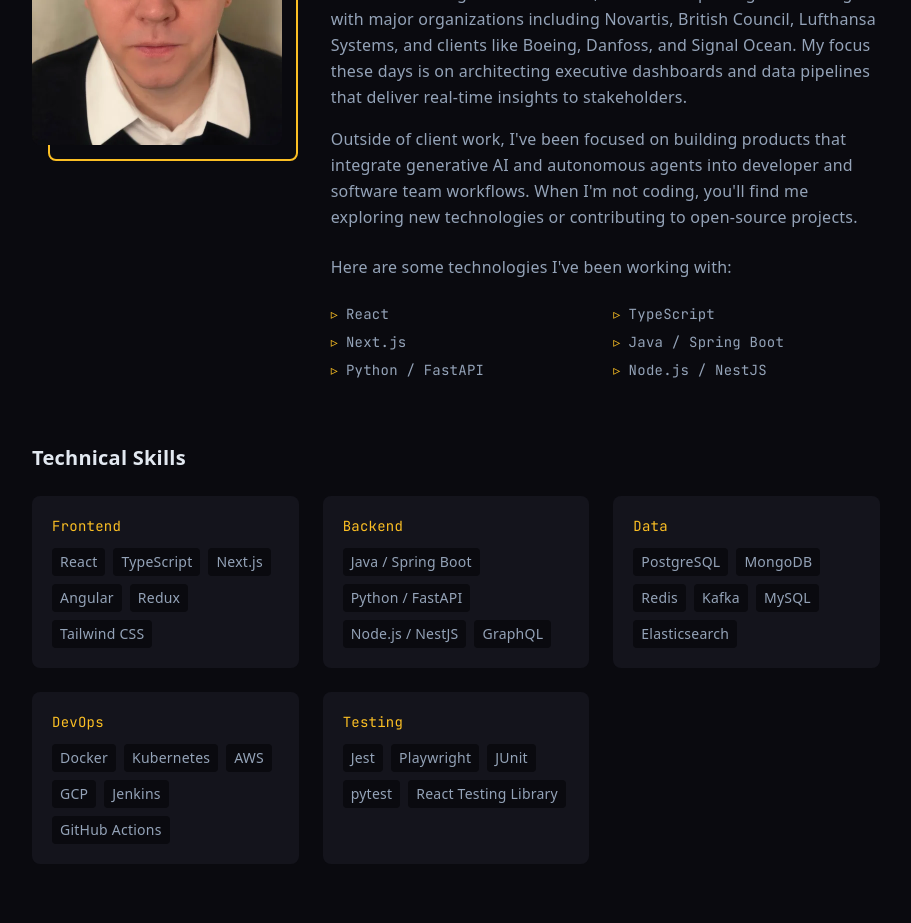
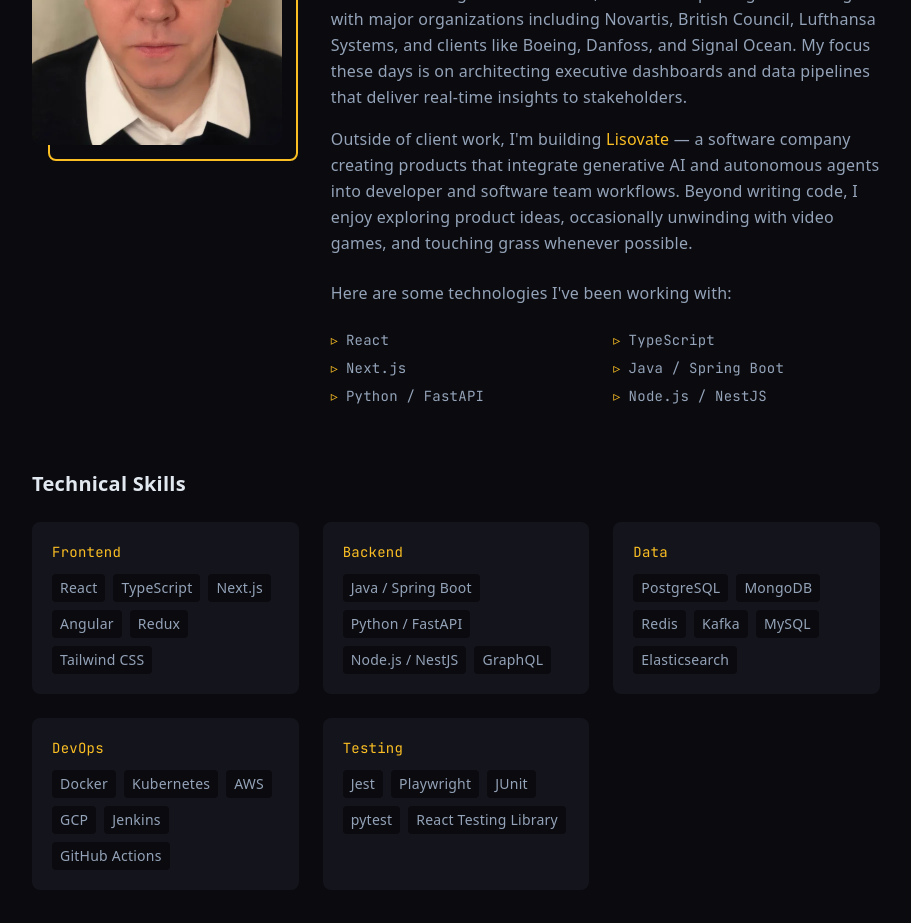
Before and after one commit to anpaaan/plisowski-dev, a Next.js app: page / in a window 1280 px wide. Shown: the part 1180-2103 px from the top of the page, without its empty margins (184-1095 px from the left). Built offline with nearby package versions, Linux system fonts and the light colour scheme.

Commit message:
updated descriptions etc

```diff
--- a/src/components/sections/About.tsx
+++ b/src/components/sections/About.tsx
@@ -21,7 +21,22 @@ export function About() {
               key={index}
               className="text-[var(--foreground-muted)] leading-relaxed text-sm sm:text-base"
             >
-              {paragraph}
+              {paragraph.includes("Lisovate") ? (
+                <>
+                  {paragraph.split("Lisovate")[0]}
+                  <a
+                    href="https://lisovate.com"
+                    target="_blank"
+                    rel="noopener noreferrer"
+                    className="text-[var(--accent)] hover:underline"
+                  >
+                    Lisovate
+                  </a>
+                  {paragraph.split("Lisovate")[1]}
+                </>
+              ) : (
+                paragraph
+              )}
             </p>
           ))}
 
--- a/src/locales/en.json
+++ b/src/locales/en.json
@@ -20,7 +20,7 @@
     "paragraphs": [
       "I'm a Senior Software Engineer who enjoys building things that live on the web. I've been learning programming since I was 14, and after graduating from university in Waterford, Ireland in 2016, I started my career at Fenergo in Dublin as a Software Engineer in Test — which quickly evolved into full-stack development.",
       "In 2017 I moved to Gdynia, Poland to pursue more interesting projects as a software engineer. Since then, I've had the privilege of working with major organizations including Novartis, British Council, Lufthansa Systems, and clients like Boeing, Danfoss, and Signal Ocean. My focus these days is on architecting executive dashboards and data pipelines that deliver real-time insights to stakeholders.",
-      "Outside of client work, I've been focused on building products that integrate generative AI and autonomous agents into developer and software team workflows. When I'm not coding, you'll find me exploring new technologies or contributing to open-source projects."
+      "Outside of client work, I'm building Lisovate — a software company creating products that integrate generative AI and autonomous agents into developer and software team workflows. Beyond writing code, I enjoy exploring product ideas, occasionally unwinding with video games, and touching grass whenever possible."
     ]
   },
   "experience": {
--- a/src/locales/pl.json
+++ b/src/locales/pl.json
@@ -20,7 +20,7 @@
     "paragraphs": [
       "Jestem Senior Software Engineerem, który lubi tworzyć rzeczy żyjące w sieci. Programowania uczę się od 14. roku życia, a po ukończeniu studiów w Waterford w Irlandii w 2016 roku rozpocząłem karierę w Fenergo w Dublinie jako Software Engineer in Test — co szybko przerodziło się w rozwój full-stack.",
       "W 2017 roku przeprowadziłem się do Gdyni, aby realizować ciekawsze projekty jako software engineer. Od tego czasu miałem przyjemność współpracować z dużymi organizacjami, w tym Novartis, British Council, Lufthansa Systems, oraz klientami takimi jak Boeing, Danfoss i Signal Ocean. Obecnie skupiam się na projektowaniu dashboardów analitycznych i pipeline'ów danych dostarczających insighty w czasie rzeczywistym.",
-      "Poza pracą dla klientów, rozwijam produkty integrujące generatywną AI i autonomicznych agentów w workflow zespołów deweloperskich. Kiedy nie koduję, eksploruję nowe technologie lub kontrybuuję do projektów open-source."
+      "Poza pracą dla klientów, buduję Lisovate — firmę tworzącą produkty integrujące generatywną AI i autonomicznych agentów w workflow zespołów deweloperskich. Poza pisaniem kodu, lubię szukać nowych pomysłów na produkty, od czasu do czasu pograć w gry i spędzać czas na świeżym powietrzu, kiedy tylko się da."
     ]
   },
   "experience": {
```
